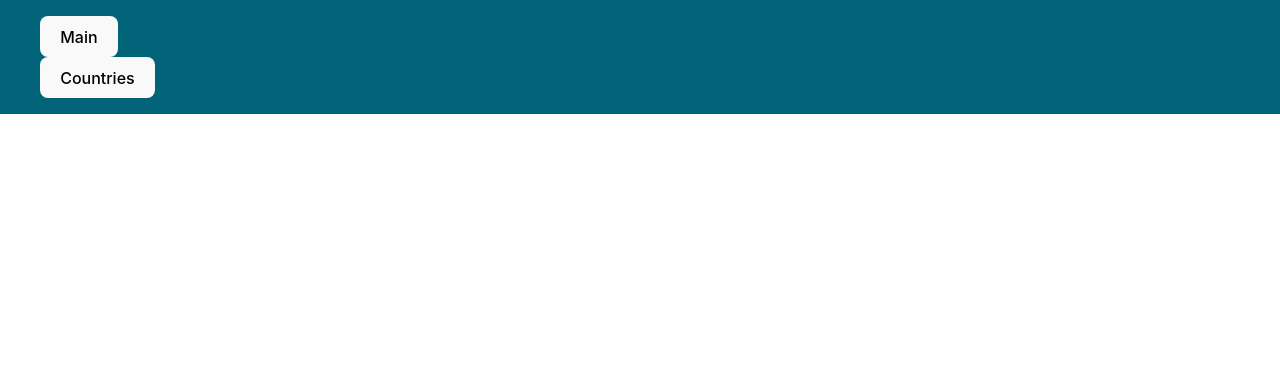
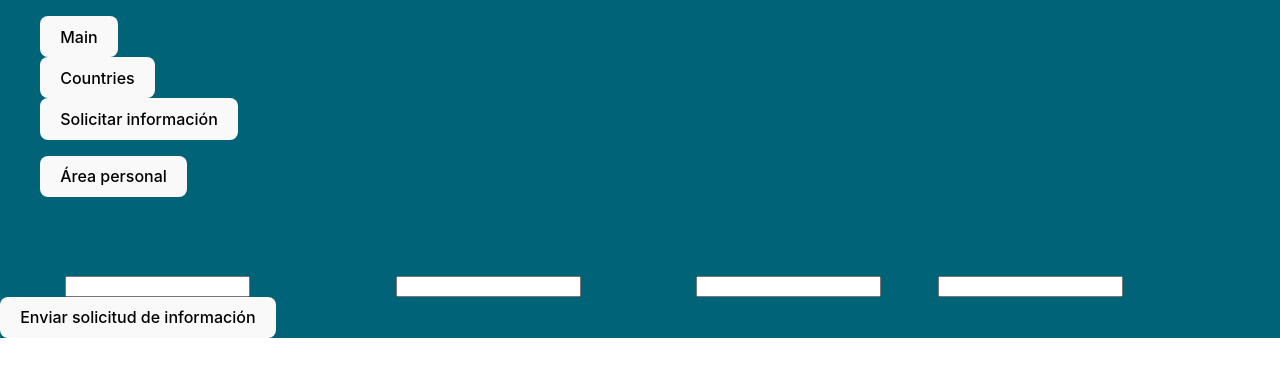
Before and after one commit to jaiminator21/Bootcamp-API-paises, a React (Vite) app: page /form in a window 1280 px wide. Before the commit this address had no page. Shown: the top 376 px of the page. Built offline with nearby package versions, Linux system fonts and the light colour scheme.

Commit message:
formulario/logIn

```diff
--- a/src/App.jsx
+++ b/src/App.jsx
@@ -6,11 +6,11 @@ import './App.css'
 import Header from './layout/Header'
 import Landing from './pages/Landing'
 import Countries from './pages/Countries'
+import Form from './pages/Form'
+import User from './pages/User'
 
 
 function App() {
-  const [count, setCount] = useState(0)
-
   return (
     <>
     <Router>
@@ -19,6 +19,9 @@ function App() {
         <Routes>
         <Route path="" element ={<Landing/>}/>
           <Route path="countries" element ={<Countries/>}/>
+          <Route path="form" element ={<Form/>}/>
+          <Route path="user" element ={<User/>}/>
+
         </Routes>
       </main>
     </Router>
--- a/src/layout/Header.jsx
+++ b/src/layout/Header.jsx
@@ -7,7 +7,7 @@ const Header = () => {
      <header>
         <nav>
             <ul>
-            <li>
+                <li>
                     <Link to="/">
                         <button>Main</button>
                     </Link>
@@ -17,7 +17,19 @@ const Header = () => {
                         <button>Countries</button>
                     </Link>
                 </li>
+                <li>
+                    <Link to="/form">
+                        <button>Solicitar información</button>
+                    </Link>
+                </li>
+            </ul>
 
+            <ul>
+                <li>
+                    <Link to="/user">
+                        <button>Área personal</button>
+                    </Link>
+                </li>
             </ul>
         </nav>
     </header>
--- /dev/null
+++ b/src/pages/Form.jsx
@@ -0,0 +1,84 @@
+import React, { useState } from 'react';
+
+const Form = () => {
+  const initialState = {
+    nombre: "",
+    email: "",
+    pais: "",
+    interes: "",
+  };
+
+  const [estado, setEstado] = useState(initialState);
+
+  const escucharInput = (ev) => {
+    const { id, value } = ev.target;
+    setEstado({ ...estado, [id]: value });
+  };
+
+  const submit = async (event) => {
+    event.preventDefault();
+
+    try {
+      // Envío de la información del formulario al backend para enviar el correo electrónico
+      const response = await fetch('/send-email', {
+        method: 'POST',
+        headers: {
+          'Content-Type': 'application/json'
+        },
+        body: JSON.stringify(estado)
+      });
+
+      if (response.ok) {
+        // El correo electrónico se envió correctamente, puedes mostrar un mensaje de éxito o realizar alguna acción adicional
+        console.log('Correo electrónico enviado con éxito');
+      } else {
+        // Hubo un error al enviar el correo electrónico, puedes manejarlo aquí
+        console.error('Error al enviar el correo electrónico');
+      }
+    } catch (error) {
+      console.error('Error al enviar el correo electrónico:', error);
+    }
+
+    // Limpia el estado del formulario después de enviar el correo electrónico
+    setEstado(initialState);
+  };
+
+  return (
+    <div>
+      <h2>Formulario de Contacto</h2>
+      <form onSubmit={submit}>
+        <label htmlFor="nombre">Nombre:</label>
+        <input
+          type="text"
+          id="nombre"
+          value={estado.nombre}
+          onChange={escucharInput}
+        />
+        <label htmlFor="email">Correo electrónico:</label>
+        <input
+          type="email"
+          id="email"
+          value={estado.email}
+          onChange={escucharInput}
+        />
+        <label htmlFor="pais">País de interés:</label>
+        <input
+          type="text"
+          id="pais"
+          value={estado.pais}
+          onChange={escucharInput}
+        />
+        <label htmlFor="interes">Interés:</label>
+        <input
+          type="text"
+          id="interes"
+          value={estado.interes}
+          onChange={escucharInput}
+        />
+        <button type="submit">Enviar solicitud de información</button>
+      </form>
+    </div>
+  );
+};
+
+export default Form;
--- a/src/pages/Landing.jsx
+++ b/src/pages/Landing.jsx
@@ -1,9 +1,19 @@
-import React from 'react'
+import React from "react";
+
+// DESCRIPCIÓN DE LA WEB
 
 const Landing = () => {
   return (
-    <div>BIENVENDIO</div>
-  )
-}
+    <>
+      <div className="info_portada">
+        <h4>Bienvenido a MundoInfo: Tu Guía Global</h4>
+        <p>Explora el fascinante mundo que nos rodea con MundoInfo, tu portal de referencia para descubrir información detallada sobre cada país del planeta. Desde los vibrantes paisajes de América del Sur hasta las antiguas culturas de Asia, estamos aquí para llevarte en un viaje de conocimiento y descubrimiento.</p>
+        <p>En MundoInfo, encontrarás una amplia gama de recursos informativos sobre cada país, desde datos demográficos y económicos hasta aspectos culturales y turísticos. Ya sea que estés planeando tu próximo viaje, investigando para un proyecto escolar o simplemente buscando aprender más sobre el mundo en el que vivimos, ¡has llegado al lugar adecuado!</p>
+        <p>Además, no solo ofrecemos información, ¡sino que también te invitamos a participar! ¿Tienes curiosidad por conocer más sobre un país en particular? ¡Déjanos saber! Nuestro equipo está listo para ayudarte a encontrar la información que necesitas y satisfacer tu sed de conocimiento sobre cualquier rincón del globo.</p>
+        <p>Únete a nosotros en esta emocionante aventura de descubrimiento global. ¡Bienvenido a MundoInfo, donde el mundo está a tu alcance!</p>
+      </div>
+    </>
+  );
+};
 
-export default Landing
+export default Landing;
--- /dev/null
+++ b/src/pages/User.jsx
@@ -0,0 +1,63 @@
+import React, { useState } from 'react'
+import axios from 'axios'
+
+const User = () => {
+
+
+    const [email, setUser] = useState("")
+    const [password, setPassword] = useState("")
+    const [error, setError] = useState(false)
+
+    const login = async (event)=>{
+        event.preventDefault()
+
+        const url = "https://node-tickets-chi.vercel.app/user/login" //Enlace a donde se hace la petición
+        try {
+            // Se hace peticion a la bbdd con los datos del login
+            axios.post(url, {
+                email, password
+            })
+            .then((response)=> sessionStorage.setItem("token", response.data.data.token))
+                //Usamos la sesion del navegador para almacenar el token de forma temporal
+                //La sesion del navegador se puede ver en inspecionar --> aplicación --> almacenamiento
+
+        } catch (error) {
+            setError(true)
+            console.log(error);
+        }
+
+    }
+
+  return (
+    <>
+        <div className='logIn' id='logIn'><button>Iniciar sesión</button></div>
+
+        <div className='enregister' id='enregister'><button>Registrarse</button></div>
+
+        <h1>Login</h1>
+        <form onSubmit={login}>
+            <label>E-mail</label>
+            <input
+                type="text"
+                value={email}
+                onChange={(ev)=>{
+                    setUser(ev.target.value)}}
+                placeholder='Introduzca su correo electrónico'
+                required>
+            </input>
+            <label>Contraseña</label>
+            <input
+                type="pasword"
+                value={password}
+                onChange={(ev)=>{setPassword(ev.target.value)}}
+                placeholder='Introduzca su contraseña'
+                required>
+            </input>
+            <button type='submit'>Login</button>
+            {error && <div>Ha ocurrido un error</div>}
+        </form>
+    </>
+  )
+}
+
+export default User
```
